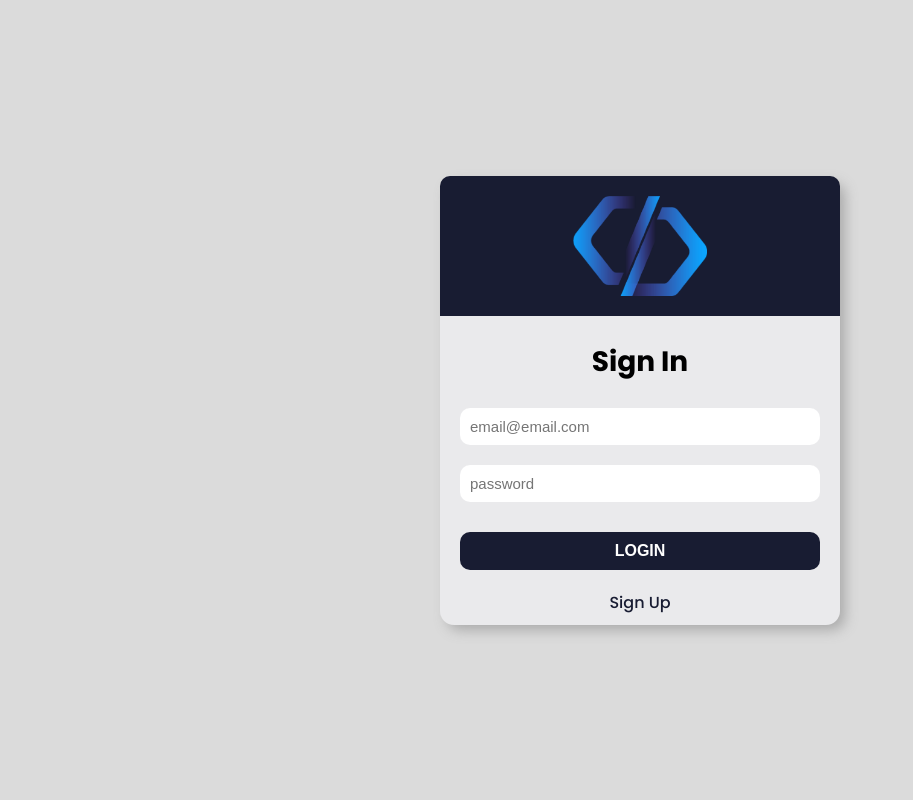
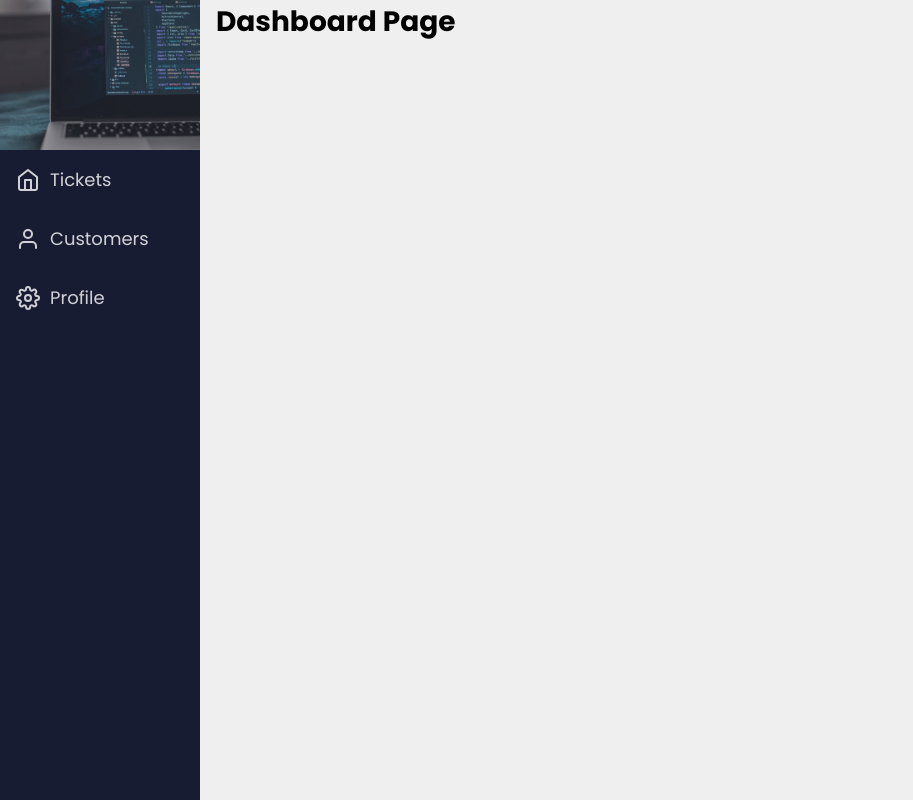
Before and after one commit to Vinicius0422/ticket-system-reactJs, a React (Vite) app: page /dashboard in a window 1280 px wide. Before the commit this address led to /. Shown: the whole page, without its empty margins (0-913 px from the left). Built offline with nearby package versions, Linux system fonts and the light colour scheme; no server answers; sample sign-in values are in the browser's storage.

Commit message:
feat: creating header component

```diff
--- a/package.json
+++ b/package.json
@@ -13,6 +13,7 @@
     "firebase": "^10.8.0",
     "react": "^18.2.0",
     "react-dom": "^18.2.0",
+    "react-icons": "^5.0.1",
     "react-router-dom": "^6.22.1",
     "react-toastify": "^10.0.4"
   },
--- /dev/null
+++ b/src/components/header/header.css
@@ -0,0 +1,88 @@
+header {
+    position: fixed;
+    height: 100%;
+    background-color: var(--bg-secondary);
+    overflow: auto;
+    width: 20rem;
+}
+
+header > div{
+    background-image: url('../../assets/cover.png');
+    background-color: var(--bg-secondary);
+    background-position: center;
+    background-repeat: no-repeat;
+    background-size: cover;
+    height: 12rem;
+    padding-top: 3rem;
+}
+
+div > img {
+    height: 9rem;
+    display: block;
+    margin: auto;
+    border-radius: 50%;
+    object-fit: cover;
+    filter: drop-shadow(2px 3px 6px #121212);
+    -webkit-filter: drop-shadow(2px 3px 6px #121212);
+}
+
+header > a{
+    display: flex;
+    padding: 1.6rem;
+    align-items: center;
+    font-size: 1.8rem;
+    color: #FFF;
+    opacity: 0.8;
+    transition: ease-in-out 0.5s;
+}
+
+header a:hover{
+    opacity: 1;
+    background-color: #121212;
+}
+
+header a > svg{
+    margin-right: 1rem;
+}
+
+.content{
+    margin-left: 20rem;
+    padding: 1px 16px;
+}
+
+@media screen and (max-width: 768px){
+
+    header{
+        position: relative;
+        width: 100%;
+        display: flex;
+        align-items: center;
+        justify-content: center;
+        overflow: hidden;
+    }
+
+    header > div{
+        display: none;
+    }
+
+    header > a{
+        padding: 1.6rem;
+        font-size: 1.5rem;
+    }
+
+    .content{
+        margin: auto 0;
+    }
+}
+
+@media screen and (max-width: 500px){
+
+    header > div{
+        display: none;
+    }
+
+    header a > svg{
+        display: none;
+    }
+
+}
--- /dev/null
+++ b/src/components/header/index.jsx
@@ -0,0 +1,32 @@
+import { useContext } from 'react'
+import { AuthContext } from '../../contexts/auth'
+import { Link } from 'react-router-dom'
+import './header.css'
+
+import avatarImg from '../../assets/avatar.png'
+import { FiHome, FiUser, FiSettings } from 'react-icons/fi'
+
+export const Header = () => {
+
+    const { user } = useContext(AuthContext)
+
+    return (
+        <header>
+            <div>
+                <img src={user.avatarUrl === null ? avatarImg : user.avatarUrl} alt="" />
+            </div>
+            <Link to="/dashboard">
+                <FiHome color='#FFF' size={24}/>
+                Tickets
+            </Link>
+            <Link to="/customers">
+                <FiUser color='#FFF' size={24}/>
+                Customers
+            </Link>
+            <Link to="/profile">
+                <FiSettings color='#FFF' size={24}/>
+                Profile
+            </Link>
+        </header>
+    )
+}
--- a/src/contexts/auth.jsx
+++ b/src/contexts/auth.jsx
@@ -1,5 +1,5 @@
-import { createContext, useState } from "react";
-import { createUserWithEmailAndPassword, signInWithEmailAndPassword } from 'firebase/auth'
+import { createContext, useEffect, useState } from "react";
+import { createUserWithEmailAndPassword, signInWithEmailAndPassword, signOut } from 'firebase/auth'
 import { doc, setDoc, getDoc } from 'firebase/firestore'
 
 import { auth, db } from '../config/fireBaseConnection'
@@ -12,21 +12,39 @@ export const AuthProvider = ({ children }) => {
 
     const [loadingAuth, setLoadingAuth] = useState(false);
     const [user, setUser] = useState(null);
+    const [loading, setLoading] = useState(true);
     const navigate = useNavigate();
 
+    useEffect(() => {
+
+        async function loadUser() {
+            const storageUser = localStorage.getItem('@tickets-user')
+
+            if (storageUser) {
+                setUser(JSON.parse(storageUser))
+                setLoading(false)
+            }
+
+            setLoading(false);
+        }
+
+        loadUser()
+    }, [])
+
+
     // Sign up new user
-    async function signUp(name, email, password){
+    async function signUp(name, email, password) {
         setLoadingAuth(true);
 
         await createUserWithEmailAndPassword(auth, email, password)
-        .then( async (value) => {
+            .then(async (value) => {
                 let uid = value.user.uid
 
                 await setDoc(doc(db, "users", uid), {
                     nome: name,
                     avatarUrl: null
                 })
-            .then( () => {
+                    .then(() => {
                         let data = {
                             uid: uid,
                             name: name,
@@ -41,17 +59,17 @@ export const AuthProvider = ({ children }) => {
                         navigate("/dashboard")
                     })
             })
-        .catch( (e) => {
+            .catch((e) => {
                 setLoadingAuth(false)
                 console.log(e)
             })
     }
 
     // Sign in a user
-    async function signIn(email, password){
+    async function signIn(email, password) {
         setLoadingAuth(true);
         await signInWithEmailAndPassword(auth, email, password)
-        .then( async (value) => {
+            .then(async (value) => {
                 let uid = value.user.uid;
 
                 const docRef = doc(db, "users", uid);
@@ -77,18 +95,25 @@ export const AuthProvider = ({ children }) => {
             })
     }
 
-    function storageUser(data){
+    function storageUser(data) {
         localStorage.setItem('@tickets-user', JSON.stringify(data));
     }
 
+    async function logOut(){
+        await signOut(auth);
+        localStorage.removeItem('@tickets-user')
+        setUser(null)
+    }
 
-    return(
+    return (
         <AuthContext.Provider value={{
             signed: !!user,
             user,
             signUp,
             signIn,
-            loadingAuth
+            loadingAuth,
+            loading,
+            logOut
         }}>
             {children}
         </AuthContext.Provider>
--- a/src/index.css
+++ b/src/index.css
@@ -1,4 +1,8 @@
 @import url('https://fonts.googleapis.com/css2?family=Poppins:ital,wght@0,100;0,200;0,300;0,400;0,500;0,600;0,700;0,800;0,900;1,100;1,200;1,300;1,400;1,500;1,600;1,700;1,800;1,900&display=swap');
+
+:root{
+  --bg-secondary: #181c32
+}
 
 *{
   padding: 0;
--- /dev/null
+++ b/src/pages/dashboard/index.jsx
@@ -0,0 +1,19 @@
+import { useContext } from "react"
+import { AuthContext } from "../../contexts/auth"
+import { Header } from "../../components/header";
+
+export const Dashboard = () => {
+    const { logOut } = useContext(AuthContext);
+
+    async function handleLogOut(){
+        await logOut();
+    }
+
+    return (
+        <div>
+            <Header></Header>
+            <h1 className="content">Dashboard Page</h1>
+            <button onClick={handleLogOut}>Log Out</button>
+        </div>
+    )
+}
--- a/src/pages/signIn/signIn.css
+++ b/src/pages/signIn/signIn.css
@@ -21,7 +21,7 @@
 }
 
 .login-logo{
-    background-color: #181c32;
+    background-color: var(--bg-secondary);
     width: 100%;
     display: flex;
     justify-content: center;
@@ -50,7 +50,7 @@
     padding: 1rem;
     display: flex;
     font-size: 1.5rem;
-    color: #181c32;
+    color: var(--bg-secondary);
     align-items: center;
     justify-content: center;
     border-radius: 1rem;
@@ -61,7 +61,7 @@
 
 .login-area form button{
     padding: 1rem;
-    background-color: #181c32;
+    background-color: var(--bg-secondary);
     border-radius: 1rem;
     color: #FFF;
     font-size: 1.6rem;
@@ -74,7 +74,7 @@
     margin: 1rem 0;
     font-size: 1.6rem;
     font-weight: 500;
-    color: #181c32;
+    color: var(--bg-secondary);
 }
 
 @media (min-width: 500px){
```
Also changed, not shown: 1 other file (tests, documents, lock files or other folders). Lines whose indentation alone changed are shown as unchanged.
